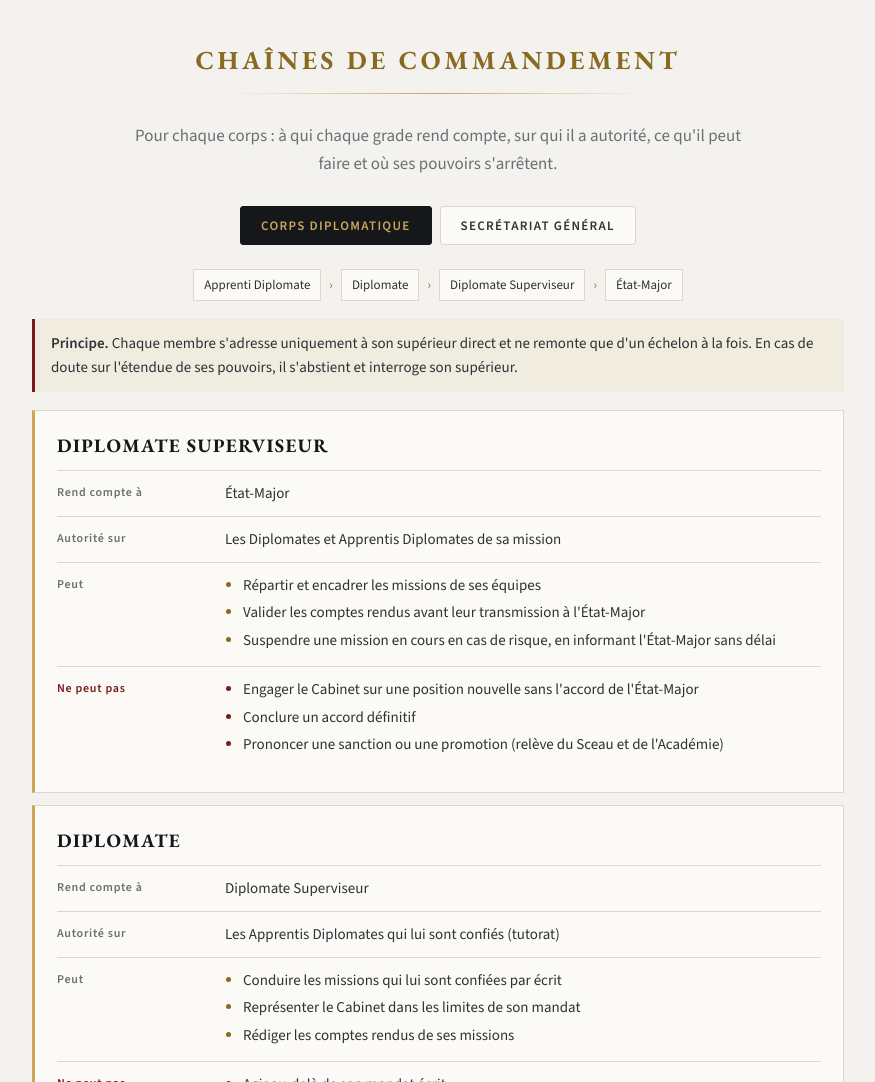
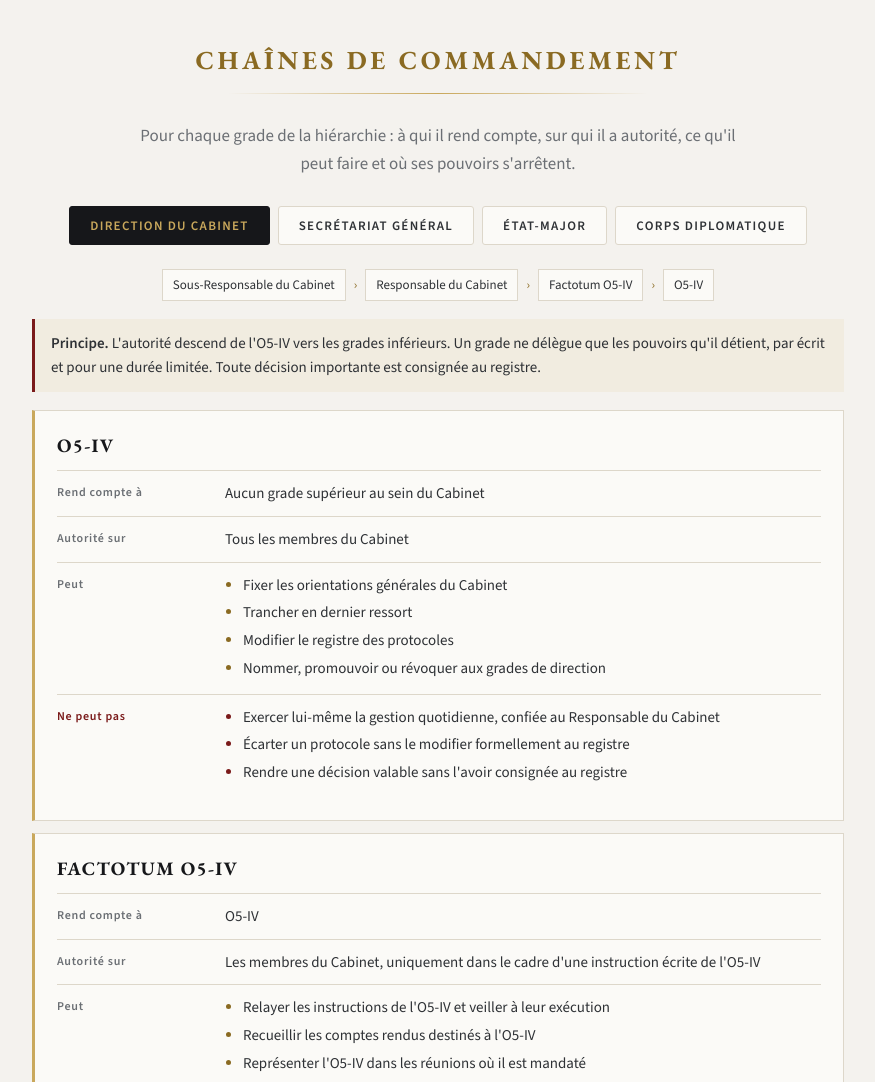
Before and after one commit to protocole-cabinet-o5iv/protocole-cabinet-o5iv, a plain HTML site: page index.html in a window 1280 px wide. Shown: the part 5040-6122 px from the top of the page, without its empty margins (202-1077 px from the left). Drawn offline with nearby package versions, Linux system fonts and the light colour scheme.

Commit message:
Update command chain descriptions and roles

```diff
--- a/index.html
+++ b/index.html
@@ -201,7 +201,7 @@ footer .conf{margin-top:28px;padding-top:24px;border-top:1px solid #33353a;color
   <div class="branches" id="branches"></div>
 
   <h2 class="t" id="chaines-t" style="margin-top:80px">CHAÎNES DE COMMANDEMENT</h2><div class="rule"></div>
-  <p class="bintro">Pour chaque corps : à qui chaque grade rend compte, sur qui il a autorité, ce qu'il peut faire et où ses pouvoirs s'arrêtent.</p>
+  <p class="bintro">Pour chaque grade de la hiérarchie : à qui il rend compte, sur qui il a autorité, ce qu'il peut faire et où ses pouvoirs s'arrêtent.</p>
   <div class="tabs" id="tabs" role="tablist" aria-label="Choisir un corps"></div>
   <div id="chain" role="tabpanel"></div>
  </section>
@@ -243,6 +243,39 @@ const GRADES = [
  ["Apprenti Diplomate","Se forme auprès de ses supérieurs et intervient sous supervision directe."]
 ];
 const CHAINES = [
+ {nom:"Direction du Cabinet",
+  principe:"L'autorité descend de l'O5-IV vers les grades inférieurs. Un grade ne délègue que les pouvoirs qu'il détient, par écrit et pour une durée limitée. Toute décision importante est consignée au registre.",
+  ordre:["Sous-Responsable du Cabinet","Responsable du Cabinet","Factotum O5-IV","O5-IV"],
+  roles:[
+   {grade:"O5-IV",ref:"Aucun grade supérieur au sein du Cabinet",aut:"Tous les membres du Cabinet",
+    peut:["Fixer les orientations générales du Cabinet","Trancher en dernier ressort","Modifier le registre des protocoles","Nommer, promouvoir ou révoquer aux grades de direction"],
+    non:["Exercer lui-même la gestion quotidienne, confiée au Responsable du Cabinet","Écarter un protocole sans le modifier formellement au registre","Rendre une décision valable sans l'avoir consignée au registre"]},
+   {grade:"Factotum O5-IV",ref:"O5-IV",aut:"Les membres du Cabinet, uniquement dans le cadre d'une instruction écrite de l'O5-IV",
+    peut:["Relayer les instructions de l'O5-IV et veiller à leur exécution","Recueillir les comptes rendus destinés à l'O5-IV","Représenter l'O5-IV dans les réunions où il est mandaté"],
+    non:["Décider ou modifier un protocole en son nom propre","Compléter ou déformer une instruction de l'O5-IV","Transmettre une instruction sans trace écrite"]},
+   {grade:"Responsable du Cabinet",ref:"Factotum O5-IV",aut:"Tous les grades inférieurs, directement le Sous-Responsable et le Secrétaire Général",
+    peut:["Diriger le fonctionnement quotidien du Cabinet","Arbitrer entre les branches","Convoquer et présider le Conclave","Proposer les promotions à l'O5-IV"],
+    non:["Modifier les protocoles","Remplacer ou contredire une décision de l'O5-IV","Prononcer seul une sanction grave sans passage par le Sceau"]},
+   {grade:"Sous-Responsable du Cabinet",ref:"Responsable du Cabinet",aut:"Les grades inférieurs, en particulier le Secrétaire Général et l'État-Major",
+    peut:["Assister le Responsable et le suppléer en son absence","Coordonner les équipes des branches","Diriger le Sceau (contrôle, enquêtes internes)"],
+    non:["Décider au-delà de la gestion courante pendant une suppléance","Ouvrir une enquête visant un grade supérieur au sien sans ordre de l'O5-IV","Modifier les protocoles"]}]},
+ {nom:"Secrétariat Général",
+  principe:"Le Secrétariat Général administre, enregistre et conserve. Il ne décide pas à la place de la direction du Cabinet et ne communique aucun document sans habilitation.",
+  ordre:["Sous-Secrétaire Général","Secrétaire Général","Sous-Responsable du Cabinet"],
+  roles:[
+   {grade:"Secrétaire Général du Cabinet",ref:"Sous-Responsable du Cabinet",aut:"Le Sous-Secrétaire Général et le personnel de la Chancellerie",
+    peut:["Tenir et certifier le registre des protocoles","Contrôler l'enregistrement et l'archivage de tous les actes","Délivrer copies et extraits aux personnes habilitées"],
+    non:["Modifier le contenu d'un protocole sans décision de l'autorité compétente","Décider des orientations du Cabinet ou prononcer une sanction","Communiquer un document à un tiers sans autorisation"]},
+   {grade:"Sous-Secrétaire Général du Cabinet",ref:"Secrétaire Général du Cabinet",aut:"Les agents et dossiers qui lui sont assignés, ainsi que l'Académie",
+    peut:["Rédiger, classer et suivre les dossiers","Suppléer le Secrétaire Général en son absence, pour la seule gestion courante","Diriger l'Académie (recrutement, formation, promotions)"],
+    non:["Certifier le registre ou délivrer des extraits sans délégation écrite","Prendre une décision engageant le Cabinet pendant une suppléance","Accéder aux dossiers d'enquête interne sans autorisation"]}]},
+ {nom:"État-Major",
+  principe:"L'État-Major coordonne ; il ne remplace ni la direction ni les superviseurs. Ses ordres et ses informations circulent par la chaîne officielle, jamais en la contournant.",
+  ordre:["Diplomate Superviseur","État-Major","Sous-Responsable du Cabinet"],
+  roles:[
+   {grade:"État-Major",ref:"Sous-Responsable du Cabinet",aut:"Les Diplomates Superviseurs et, par eux, l'ensemble du corps diplomatique",
+    peut:["Planifier et coordonner l'action des branches","Conseiller la direction du Cabinet","Diriger la Légation","Valider les positions nouvelles soumises par les Diplomates Superviseurs","Ordonner la suspension d'une mission"],
+    non:["Conclure un accord engageant définitivement le Cabinet sans validation de la direction","Prononcer une sanction ou une promotion","Modifier les protocoles","Donner des ordres directs aux Diplomates sans passer par leurs Superviseurs"]}]},
  {nom:"Corps diplomatique",
   principe:"Chaque membre s'adresse uniquement à son supérieur direct et ne remonte que d'un échelon à la fois. En cas de doute sur l'étendue de ses pouvoirs, il s'abstient et interroge son supérieur.",
   ordre:["Apprenti Diplomate","Diplomate","Diplomate Superviseur","État-Major"],
@@ -255,17 +288,7 @@ const CHAINES = [
     non:["Agir au-delà de son mandat écrit","S'adresser directement à l'État-Major ou à la direction sans passer par son Superviseur","Signer un accord au nom du Cabinet"]},
    {grade:"Apprenti Diplomate",ref:"Le Diplomate désigné comme référent, puis le Diplomate Superviseur",aut:"Aucune",
     peut:["Assister aux missions et observer","Préparer des dossiers sous supervision","Poser toute question à son référent"],
-    non:["Représenter le Cabinet seul","Tenir un échange officiel sans l'accord préalable de son référent","Consulter d'autres dossiers que ceux qui lui sont remis"]}]},
- {nom:"Secrétariat Général",
-  principe:"Le Secrétariat Général administre, enregistre et conserve. Il ne décide pas à la place de la direction du Cabinet et ne communique aucun document sans habilitation.",
-  ordre:["Sous-Secrétaire Général","Secrétaire Général","Sous-Responsable du Cabinet"],
-  roles:[
-   {grade:"Secrétaire Général du Cabinet",ref:"Sous-Responsable du Cabinet",aut:"Le Sous-Secrétaire Général et le personnel de la Chancellerie",
-    peut:["Tenir et certifier le registre des protocoles","Contrôler l'enregistrement et l'archivage de tous les actes","Délivrer copies et extraits aux personnes habilitées"],
-    non:["Modifier le contenu d'un protocole sans décision de l'autorité compétente","Décider des orientations du Cabinet ou prononcer une sanction","Communiquer un document à un tiers sans autorisation"]},
-   {grade:"Sous-Secrétaire Général du Cabinet",ref:"Secrétaire Général du Cabinet",aut:"Les agents et dossiers qui lui sont assignés, ainsi que l'Académie",
-    peut:["Rédiger, classer et suivre les dossiers","Suppléer le Secrétaire Général en son absence, pour la seule gestion courante","Diriger l'Académie (recrutement, formation, promotions)"],
-    non:["Certifier le registre ou délivrer des extraits sans délégation écrite","Prendre une décision engageant le Cabinet pendant une suppléance","Accéder aux dossiers d'enquête interne sans autorisation"]}]}
+    non:["Représenter le Cabinet seul","Tenir un échange officiel sans l'accord préalable de son référent","Consulter d'autres dossiers que ceux qui lui sont remis"]}]}
 ];
 const BRANCHES = [
  /* nom, devise, mission, direction, domaine, sections de référence, couleur */
```
